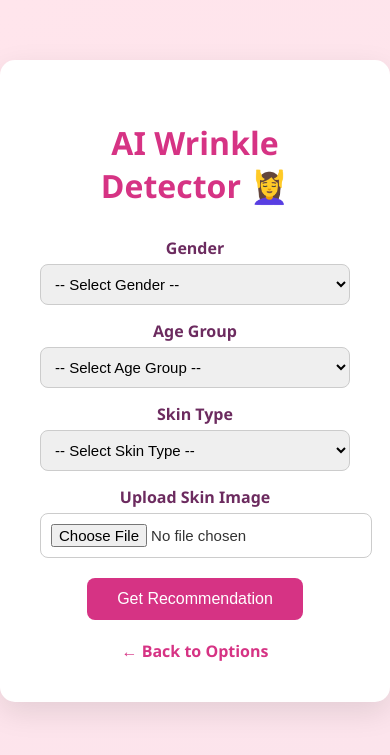
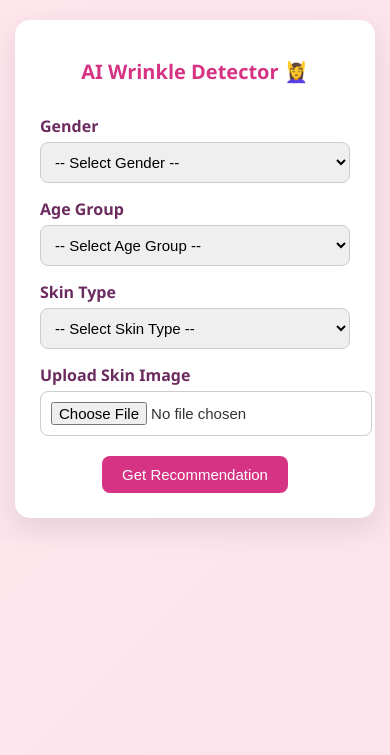
Before and after one commit to akhialuz/wrinkle-webapp, a Flask app: page /form in a window 390 px wide. Shown: the top 755 px of the page. Run offline with Flask 3, Linux system fonts and the light colour scheme.

Commit message:
index.html

```diff
--- a/templates/index.html
+++ b/templates/index.html
@@ -2,6 +2,7 @@
 <html>
 <head>
     <title>AI Wrinkle Detector</title>
+    <meta name="viewport" content="width=device-width, initial-scale=1.0">
     <style>
         body {
             font-family: 'Segoe UI', sans-serif;
@@ -22,12 +23,14 @@
         h1 {
             color: #d63384;
             margin-bottom: 30px;
+            font-size: 24px;
         }
         label {
             display: block;
             margin: 15px 0 5px;
             font-weight: bold;
             color: #6c2b5f;
+            text-align: left;
         }
         select, input[type="file"] {
             width: 100%;
@@ -49,22 +52,67 @@
         button:hover {
             background-color: #c2185b;
         }
-        .back-link {
-            display: inline-block;
-            margin-top: 20px;
-            text-decoration: none;
+
+        /* Loading spinner styles */
+        .spinner-overlay {
+            display: none;
+            position: fixed;
+            top: 0; left: 0;
+            width: 100%;
+            height: 100%;
+            background: rgba(255, 229, 236, 0.9);
+            z-index: 9999;
+            justify-content: center;
+            align-items: center;
+            flex-direction: column;
+        }
+
+        .spinner {
+            border: 6px solid #f3f3f3;
+            border-top: 6px solid #d63384;
+            border-radius: 50%;
+            width: 50px;
+            height: 50px;
+            animation: spin 1s linear infinite;
+            margin-bottom: 15px;
+        }
+
+        .spinner-text {
             color: #d63384;
+            font-size: 16px;
             font-weight: bold;
         }
-        .back-link:hover {
-            text-decoration: underline;
+
+        @keyframes spin {
+            0% { transform: rotate(0deg); }
+            100% { transform: rotate(360deg); }
+        }
+
+        @media (max-width: 600px) {
+            .container {
+                margin: 20px 15px;
+                padding: 25px;
+            }
+            h1 {
+                font-size: 20px;
+            }
+            button {
+                font-size: 15px;
+                padding: 10px 20px;
+            }
         }
     </style>
 </head>
 <body>
+
+    <div class="spinner-overlay" id="spinner">
+        <div class="spinner"></div>
+        <div class="spinner-text">Processing your image... 💖</div>
+    </div>
+
     <div class="container">
         <h1>AI Wrinkle Detector 💆‍♀️</h1>
-        <form method="POST" enctype="multipart/form-data">
+        <form method="POST" enctype="multipart/form-data" onsubmit="showSpinner()">
             <label>Gender</label>
             <select name="gender" required>
                 <option value="">-- Select Gender --</option>
@@ -97,8 +145,13 @@
 
             <button type="submit">Get Recommendation</button>
         </form>
+    </div>
 
-        <a href="/scan-method" class="back-link">&larr; Back to Options</a>
-    </div>
+    <script>
+        function showSpinner() {
+            document.getElementById("spinner").style.display = "flex";
+        }
+    </script>
+
 </body>
 </html>
```
